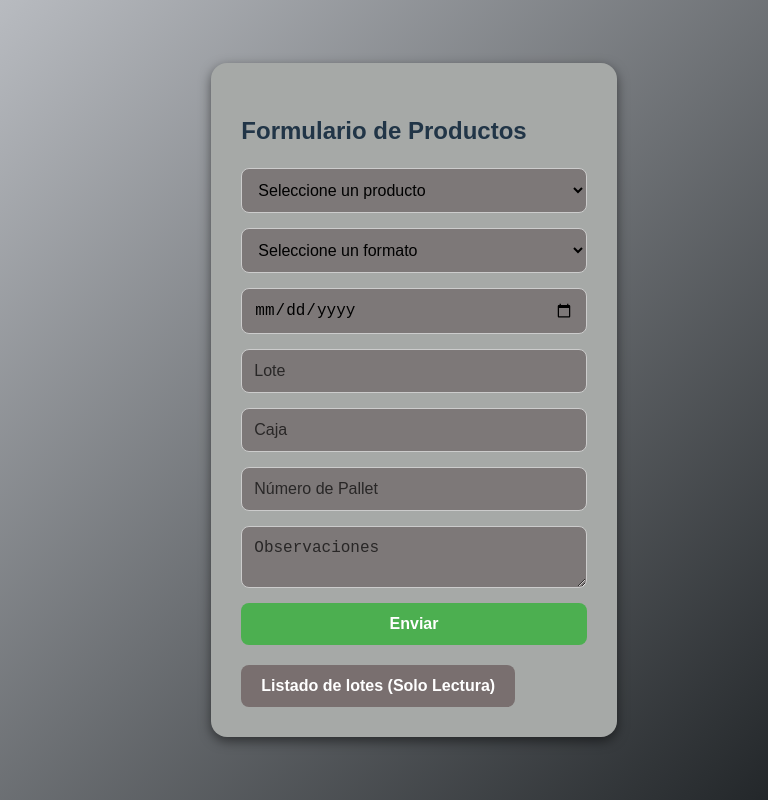
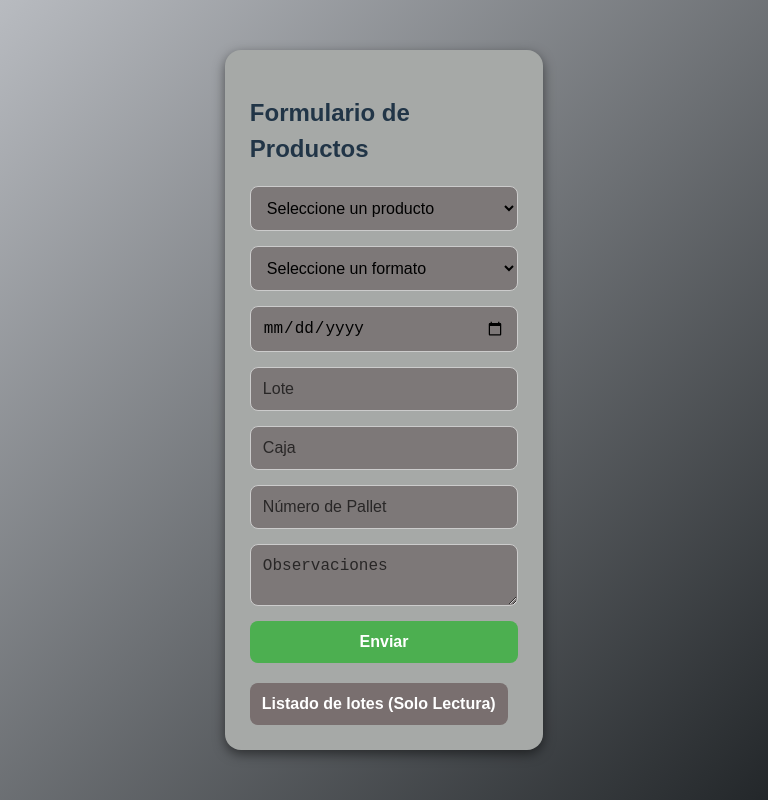
Before and after one commit to leoptr22/contra-muestras, a React (Vite) app: page / in a window 768 px wide. Built offline with nearby package versions, Linux system fonts and the light colour scheme.

Commit message:
anexo hoja de calculo

```diff
--- a/src/Contramuestras.css
+++ b/src/Contramuestras.css
@@ -170,3 +170,35 @@ button:active {
         font-size: 14px; /* Reducir el tamaño del texto del mensaje */
     }
 }
+/* Ajustes para pantallas de resolución 1220x2710 o dispositivos de tamaño mediano */
+@media (max-width: 1220px) and (min-width: 768px) {
+    /* Contenedor del formulario */
+    .formulario {
+        width: 80%; /* Aumenta el ancho a un 80% del contenedor padre */
+        max-width: 600px; /* Limita el tamaño máximo del formulario */
+        padding: 25px; /* Aumenta un poco el padding */
+        margin: 20px auto; /* Centra el formulario con márgenes */
+    }
+
+    /* Título */
+    .form-grid h2 {
+        font-size: 22px; /* Aumenta un poco el tamaño del título */
+    }
+
+    /* Campos de entrada (input, textarea y select) */
+    .input, .textarea, select {
+        padding: 12px; /* Padding adecuado para pantallas medianas */
+        font-size: 16px; /* Tamaño de fuente ligeramente mayor */
+    }
+
+    /* Botones */
+    .submit-btn, .view-button, .cancel-btn {
+        padding: 12px; /* Padding cómodo para botones */
+        font-size: 16px; /* Aumenta ligeramente el tamaño de la fuente de los botones */
+    }
+
+    /* Mensaje de éxito */
+    .success-message {
+        font-size: 16px; /* Aumenta ligeramente el tamaño del mensaje */
+    }
+}
```
